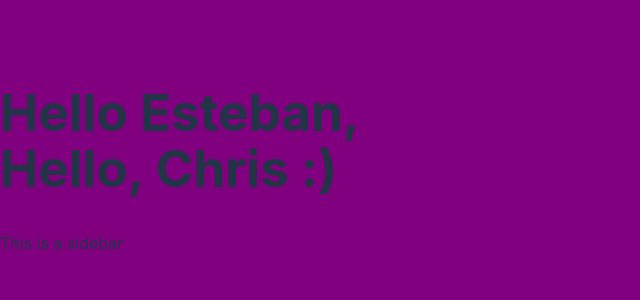
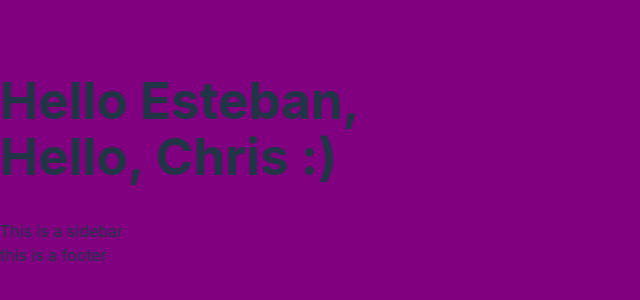
Before and after one commit to ChrisDietrich405/esteban-git, a React (Vite) app: page / in a window 1280 px wide. Shown: the part 248-548 px from the top of the page, without its empty margins (0-640 px from the left). Built offline with nearby package versions, Linux system fonts and the light colour scheme.

Commit message:
feat added footer

```diff
--- a/src/App.jsx
+++ b/src/App.jsx
@@ -9,6 +9,7 @@ function App() {
   Hello, Chris :)
   </h1>
   <sidebar>This is a sidebar</sidebar>
+  <footer>this is a footer</footer>
   </>
   )
 }
```
